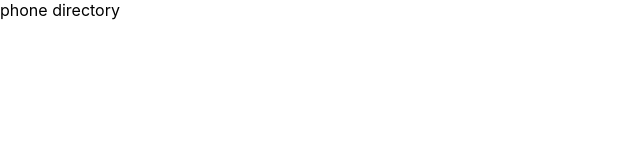
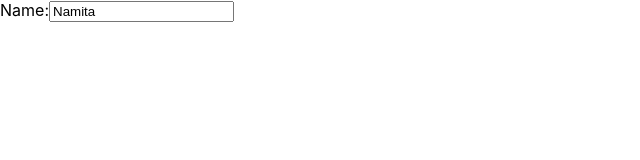
Before and after one commit to Namita2/phone-directory, a React (Create React App) app: page / in a window 1280 px wide. Shown: the top 160 px of the page, without its empty margins (0-640 px from the left). Built offline with nearby package versions, Linux system fonts and the light colour scheme.

Commit message:
created skeleton of Home page

```diff
--- a/src/App.js
+++ b/src/App.js
@@ -3,8 +3,19 @@ import React from 'react';
 function App() {
   return (
     <div>
-      phone directory
+      <label htmlFor="Name">Name:</label>
+      <input id="name" type="text" placeholder="Type Here" defaultValue="Namita"/>
     </div>
+    // <div>
+    // <div className="header">
+    //   phone directory
+    // </div>
+    // <button>Add</button>
+    // <div>
+    //   <span>Name</span><br/>
+    //   <span>Number</span>
+    // </div>
+    // </div>
   );
 }
 
```
